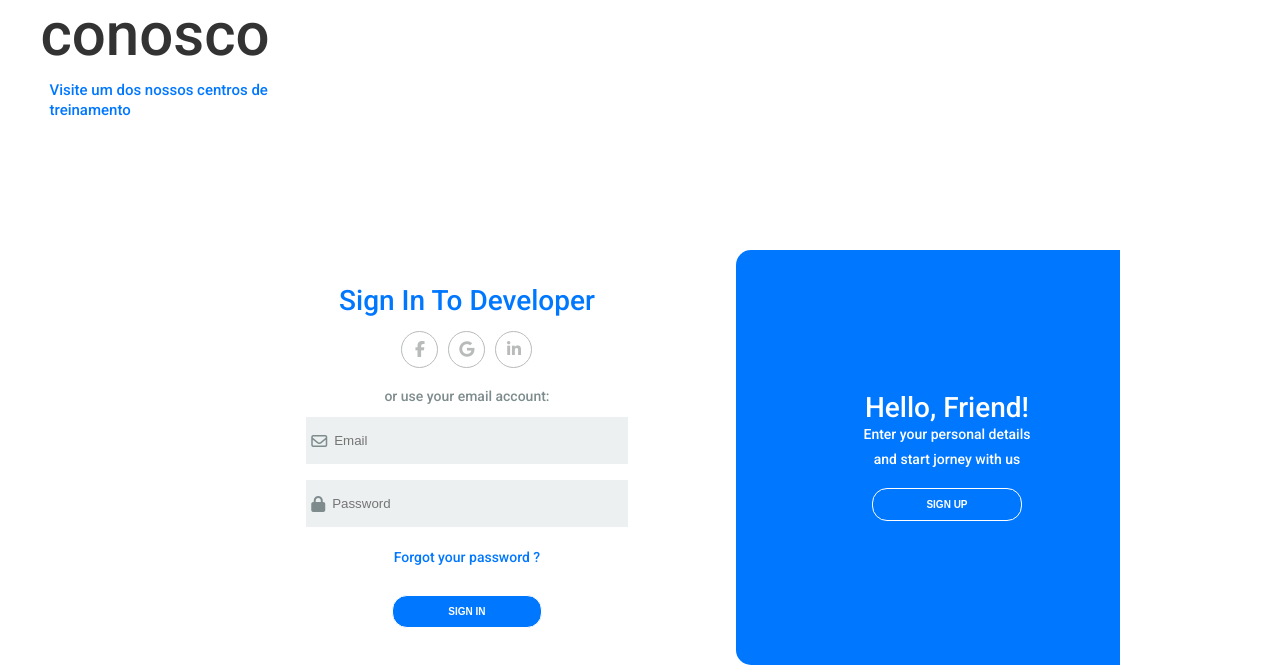
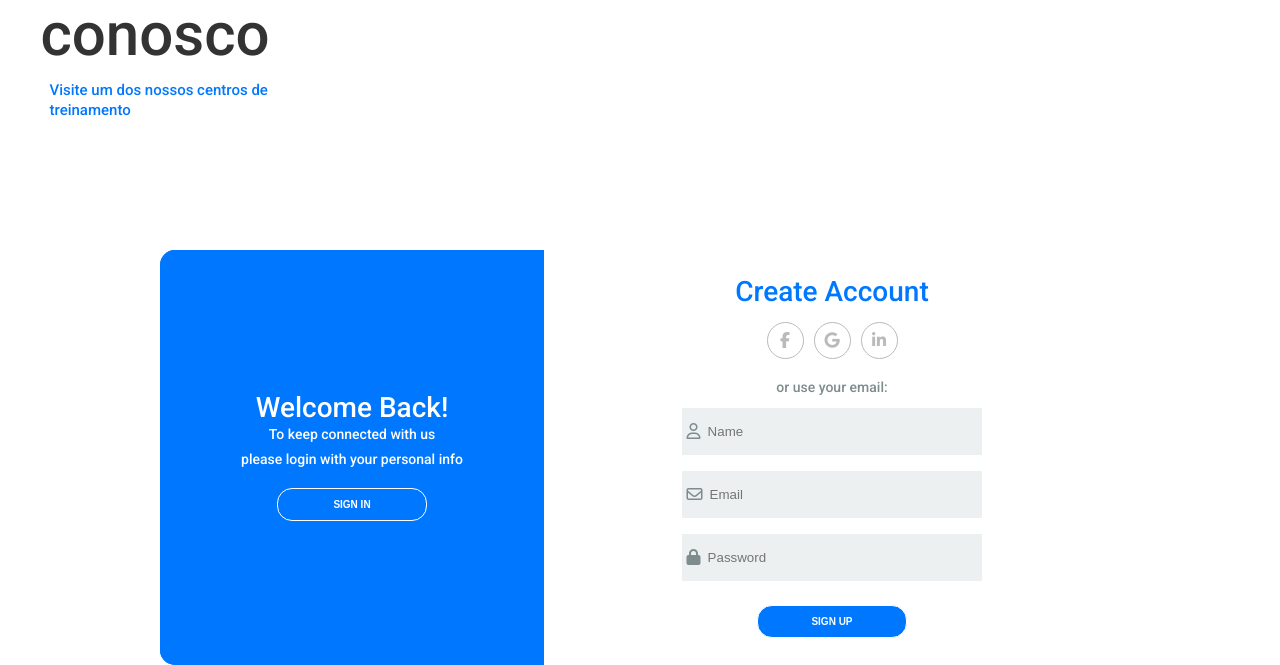
Before and after one commit to MatheusAyron/AyronGym, a PHP site: page /login.html in a window 1280 px wide. Shown: the part 379-1044 px from the top of the page. Run offline with PHP 8.4, Linux system fonts and the light colour scheme; some libraries are stand-ins or nearby versions.

Commit message:
Criação JS + personalização

```diff
--- /dev/null
+++ b/JS/app.js
@@ -0,0 +1,13 @@
+var btnSignin = document.querySelector("#signin");
+var btnSignup = document.querySelector("#signup");
+
+var body = document.querySelector("body");
+
+btnSignin.addEventListener("click", function () {
+    body.className = "sign-in-js";
+});
+
+btnSignup.addEventListener("click", function ()
+{
+    body.className = "sign-up-js";
+});
--- a/login.html
+++ b/login.html
@@ -39,7 +39,7 @@
                         <h2 class="title title-primary">Welcome back!</h2>
                         <p class="description description-primary">To keep connected with us</p>
                         <p class="description description-primary">please login with your personal info</p>
-                        <button class="btn btn-primary">sign in</button>
+                        <button id="signin" class="btn btn-primary">sign in</button>
                     </div>
 
                     <div class="second-column">
@@ -94,7 +94,7 @@
                         <h2 class="title title-primary">Hello, Friend!</h2>
                         <p class="description description-primary">Enter your personal details</p>
                         <p class="description description-primary">and start jorney with us</p>
-                        <button class="btn btn-primary">sign up</button>
+                        <button id="signup" class="btn btn-primary">sign up</button>
                     </div>
 
                     <div class="second-column">
@@ -138,6 +138,7 @@
                 </div><!-- fim da second-content -->
             </div><!-- fim container -->
         </main>
+        <script src="JS/app.js"></script>
     </body>
 </html>
 
--- a/style-login.css
+++ b/style-login.css
@@ -146,7 +146,7 @@ nav a:hover
     border-bottom-left-radius: 15px;
 
 
-    left: 60%;  /*sdfhshsn*/
+    left: 0; /*o bloco azul todo pra esquerda*/
 }
 
 .title
@@ -226,20 +226,24 @@ nav a:hover
 .first-content
 {
     display: flex;
-    display: none; /*DESAPARECE PARA FAZER A OUTRA PARTE*/
+}
+
+.first-content .second-column
+{
+    z-index: 11; /*o z-index: FAZ A SOBREPOSIÇÃO DOS ELEMENTOS;*/
 }
 
 .first-column
 {
     text-align: center;
-    flex: 1 0 auto;
+    width: 40%;
     z-index: 10;
     font-family: "roboto";
 }
 
 .second-column
 {
-    flex: 2 0 auto;
+    width: 60%;
     font-family: "roboto";
     display: flex;
     flex-direction: column;
@@ -278,6 +282,7 @@ nav a:hover
     background-color: #0077FF;
     border-color: #0077FF;
     color: #fff;
+    transition: 0.5s;
 }
 
 .form
@@ -291,9 +296,15 @@ nav a:hover
 .form input
 {
     height: 45px;
+    width: 100%;
     border: none;
     background-color: #ecf0f1;
-    width: 100%;
+}
+
+input:-webkit-autofill /* ELE TIRA ALGUMAS CONFIGURAÇÕES DO NAVEGADOR ,(não sei exatamente pra que serve)*/
+{
+    -webkit-box-shadow: 0 0 0px 1000px #ecf0f1 inset !important;
+    -webkit-text-fill-color: #000 !important;
 }
 
 .label-input
@@ -323,11 +334,14 @@ nav a:hover
 .second-content .first-column
 {
     order: 2;
+    opacity: -1; /*no curso ele colocou (z-index: -1;)*/
 }
 
 .second-content .second-column
 {
     order: 1;
+    opacity: -1; /*no curso ele colocou (z-index: -1;)  mas aqui não funcionou*/
+    /*AS COISAS AINDA ESTÃO NA TELA, ELE SO DEIXA ELES INVISIVEIS. PÓREM EU CONSIGO INSPECIONAR OS OBEJETOS DA second-column*/
 }
 
 .password
@@ -343,3 +357,40 @@ nav a:hover
 {
     text-transform: capitalize;
 }
+
+
+.sign-in-js .first-content .first-column,
+.sign-in-js .first-content .second-column
+{
+    opacity: -1; /*no curso ele colocou (z-index: -1;)  mas aqui não funcionou*/
+}
+
+.sign-in-js .second-content .first-column,
+.sign-in-js .second-content .second-column
+{
+    opacity: 1; /*COMO EU COLOQUEI OPACITY EU TIVE QUE COLOCAR O     (z-index: 11 AQUI);  PARA ELE FICAR EM PRIMEIRO PLANO, ELE SO USOU O z-index: ; PORÉM O MEU FOI OS DOIS*/
+    z-index: 11;
+}
+
+.sign-in-js .content::before
+{
+    left: 60%;
+    border-top-left-radius: 0;
+    border-bottom-left-radius: 0;
+    border-top-right-radius: 15px;
+    border-bottom-right-radius: 15px;
+}
+
+.sign-up-js .second-content .first-column
+.sign-up-js .second-content .second-column
+{
+    opacity: -1;
+    z-index: -1;
+}
+
+.sign-up-js .first-content .first-column
+.sign-up-js .first-content .second-column
+{
+    opacity: 1;
+    z-index: 11;
+}
```
